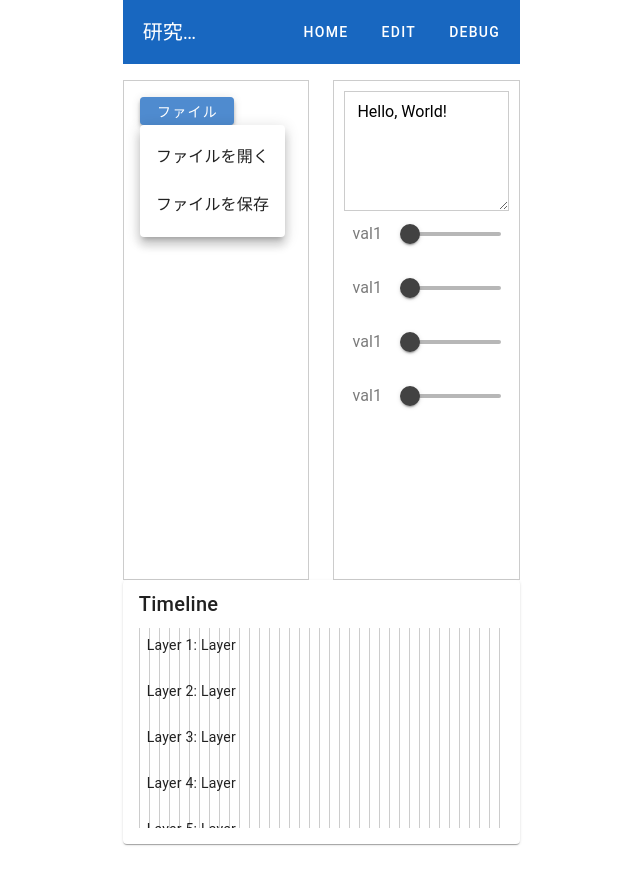
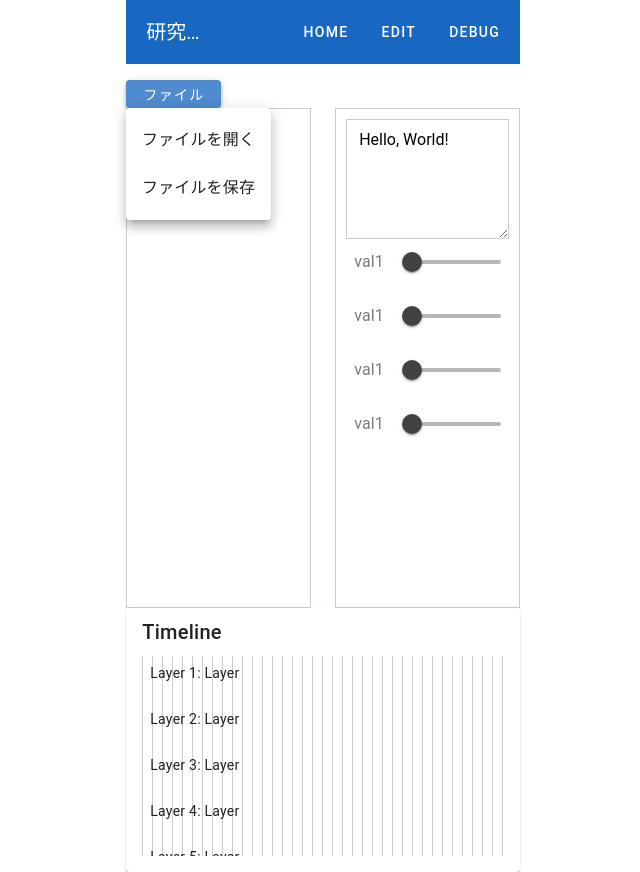
Before and after one commit to mino-8136/Co-Lyrics-WEB, a Vue app: page /edit in a window 1280 px wide. Both pictures are taken after a click on the button "ファイル". Shown: the whole page, without its empty margins (120-760 px from the left). Before the commit the page ends 844 px from the top, so only its background shows below. Built offline with nearby package versions, Linux system fonts and the light colour scheme.

Commit message:
Menuパネルの実装

```diff
--- /dev/null
+++ b/src/components/editor/MenuPanel.vue
@@ -0,0 +1,26 @@
+<template>
+  <v-menu>
+    <template v-slot:activator="{ props }">
+      <v-btn color="primary" v-bind="props" density="comfortable"> ファイル </v-btn>
+    </template>
+
+    <v-list>
+      <v-list-item @click="openFile">
+        <v-list-item-title>ファイルを開く</v-list-item-title>
+      </v-list-item>
+      <v-list-item @click="saveFile">
+        <v-list-item-title>ファイルを保存</v-list-item-title>
+      </v-list-item>
+    </v-list>
+  </v-menu>
+</template>
+
+<script setup lang="ts">
+const saveFile = () => {
+  // TODO: データを保存する処理を追加
+}
+
+const openFile = () => {
+  // TODO: データを読み込む処理を追加
+}
+</script>
--- a/src/components/editor/PreviewPanel.vue
+++ b/src/components/editor/PreviewPanel.vue
@@ -1,20 +1,5 @@
 <template>
   <v-container class="preview-panel">
-    <v-menu>
-      <template v-slot:activator="{ props }">
-        <v-btn color="primary" v-bind="props" density="comfortable" > ファイル </v-btn>
-      </template>
-
-      <v-list>
-        <v-list-item @click="openFile">
-          <v-list-item-title>ファイルを開く</v-list-item-title>
-        </v-list-item>
-        <v-list-item @click="saveFile">
-          <v-list-item-title>ファイルを保存</v-list-item-title>
-        </v-list-item>
-      </v-list>
-    </v-menu>
-
     <div class="preview-area">
       <!-- ここでオブジェクトのコンポーネントを表示 -->
       <div v-for="object in props.objects" :key="object.id">
@@ -26,7 +11,7 @@
 </template>
 
 <script setup lang="ts">
-import { computed, ref, defineProps } from 'vue'
+import { computed, ref } from 'vue'
 
 // TimelinePanel上で現在再生されているオブジェクトを取得
 const props = defineProps(['objects']) // EditViewから渡されたCurrentObjects
@@ -34,14 +19,6 @@ const props = defineProps(['objects']) // EditViewから渡されたCurrentObjec
 function getObjectComponent(type: string) {
   if (type === 'text') return 'TextObject'
   if (type === 'image') return 'ImageObject'
-}
-
-const saveFile = () => {
-  // TODO: データを保存する処理を追加
-}
-
-const openFile = () => {
-  // TODO: データを読み込む処理を追加
 }
 
 
--- a/src/views/EditView.vue
+++ b/src/views/EditView.vue
@@ -1,4 +1,5 @@
 <template>
+  <menu-panel />
   <v-row>
     <v-col>
       <preview-panel />
@@ -14,4 +15,5 @@
 import PreviewPanel from '../components/editor/PreviewPanel.vue'
 import TimelinePanel from '../components/editor/TimelinePanel.vue'
 import SettingPanel from '../components/editor/SettingPanel.vue'
+import MenuPanel from '../components/editor/MenuPanel.vue'
 </script>
```
